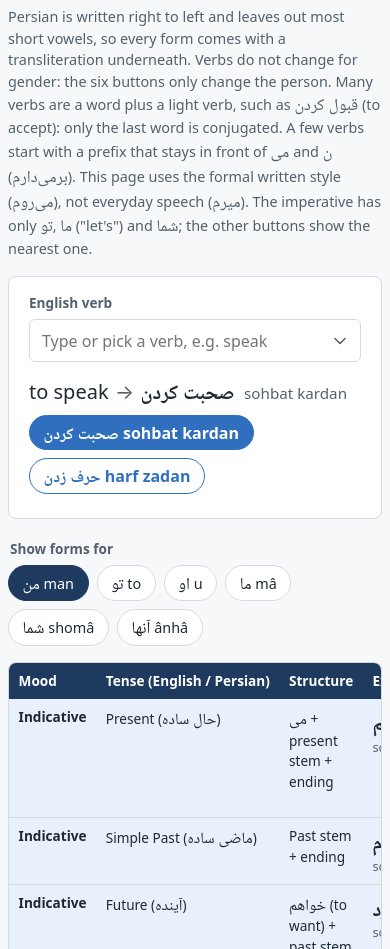
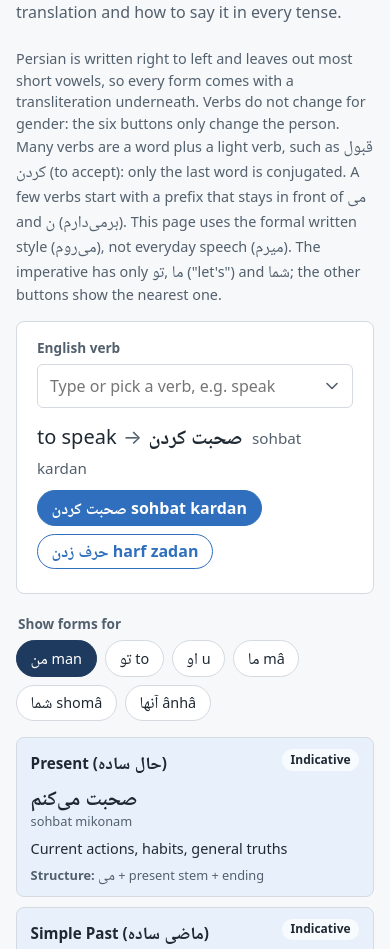
Before and after one commit to miguelzuleta/verbs, a plain HTML site: page farsi/index.html in a window 390 px wide. Shown: the part 128-1077 px from the top of the page. Drawn offline with Linux system fonts and the light colour scheme.

Commit message:
Add files via upload

```diff
--- a/shared/page.js
+++ b/shared/page.js
@@ -6,7 +6,8 @@
  * buttons, the person selector, the table of examples and the "show more"
  * button. It expects the markup every index.html shares (#verb-input,
  * #verb-list, #message, #result, #example-head, #toggle-tenses, the
- * input[name="person"] radios and td[data-tense] example cells). The table and
+ * input[name="person"] radios, the #tense-table table with its five cells per row,
+ * and td[data-tense] example cells). The table and
  * its button are hidden by styles.css until this file adds `ready` to <body>,
  * which it does once the table is filled in and collapsed.
  *
@@ -60,6 +61,15 @@
     const extraRows = [...exampleCells]
       .filter(cell => !core.has(cell.dataset.tense))
       .map(cell => cell.closest('tr'));
+
+    // On narrow screens styles.css lays the rows out as cards, and some browsers
+    // stop treating a table as a table once its display is changed. Saying what
+    // each part is keeps it a table for screen readers in both layouts.
+    const table = document.getElementById('tense-table');
+    const roles = { table: 'table', thead: 'rowgroup', tbody: 'rowgroup', tr: 'row', th: 'columnheader', td: 'cell' };
+    for (const part of [table, ...table.querySelectorAll('thead, tbody, tr, th, td')]) {
+      part.setAttribute('role', roles[part.localName]);
+    }
 
     const englishVerbs = Object.keys(verbs).sort();
     const state = { english: initialVerb, choice: 0, person: 0, expanded: false };
--- a/shared/styles.css
+++ b/shared/styles.css
@@ -13,7 +13,7 @@
 
 body {
   margin: 0;
-  padding: 2rem 1rem;
+  padding: 1rem;
   font-family: system-ui, -apple-system, "Segoe UI", Roboto, sans-serif;
   color: var(--text);
   background: #f7f8fa;
@@ -192,7 +192,10 @@ tr.indicative  { background: var(--indicative); }
 tr.subjunctive { background: var(--subjunctive); }
 tr.imperative  { background: var(--imperative); }
 
-tbody tr:hover { filter: brightness(0.96); }
+/* Only where there is a real pointer; on a touch screen :hover sticks after a tap. */
+@media (hover: hover) {
+  tbody tr:hover { filter: brightness(0.96); }
+}
 
 td.mood { font-weight: 600; }
 td.example { font-weight: 600; white-space: nowrap; }
@@ -218,8 +221,110 @@ td.example { font-weight: 600; white-space: nowrap; }
 body:not(.ready) .table-wrap,
 body:not(.ready) .toggle { display: none; }
 
-@media (max-width: 700px) {
-  body { padding: 1rem 0.5rem; }
-  table { font-size: 0.85rem; }
-  th, td { padding: 0.5rem 0.6rem; }
+/*
+ * Narrow screens (phones, small tablets in portrait): the same markup, laid out
+ * as one card per tense instead of a five-column table. Five columns do not fit
+ * a phone: the example column, the one that matters, ended up off-screen behind
+ * a sideways scroll. The rows are restyled, not rebuilt, so page.js, the "show
+ * more" button and all sixteen index.html files work unchanged. Every row has
+ * the same five cells, in this order, which is what the :nth-child rules below
+ * rely on:
+ *
+ *   1 mood  2 tense  3 structure  4 example  5 primary use
+ *
+ *   +----------------------------------+
+ *   | Present (Presente)    Indicative |   tense, mood badge
+ *   | hablo                            |   example
+ *   | Current actions, habits...       |   primary use
+ *   | Structure: Simple                |   structure
+ *   +----------------------------------+
+ *
+ * The header row is not needed (each card says what it is) so it is hidden from
+ * sight but stays for screen readers. page.js gives the table, rows and cells
+ * explicit roles, because some browsers drop the table semantics once a table's
+ * display is changed.
+ */
+@media (max-width: 760px) {
+  .table-wrap {
+    overflow: visible;
+    background: none;
+    border: none;
+    border-radius: 0;
+  }
+
+  table, tbody { display: block; }
+
+  thead {
+    position: absolute;
+    width: 1px;
+    height: 1px;
+    overflow: hidden;
+    clip-path: inset(50%);
+    white-space: nowrap;
+  }
+
+  tbody tr {
+    display: grid;
+    grid-template-columns: minmax(0, 1fr) auto;
+    grid-template-areas:
+      "tense   mood"
+      "example example"
+      "use     use"
+      "struct  struct";
+    column-gap: 0.75rem;
+    row-gap: 0.2rem;
+    margin-bottom: 0.6rem;
+    padding: 0.7rem 0.85rem;
+    border: 1px solid var(--border);
+    border-radius: 8px;
+  }
+
+  /* display: grid above would otherwise win over the hidden attribute */
+  tbody tr[hidden] { display: none; }
+
+  tbody tr td {
+    display: block;
+    min-width: 0;
+    padding: 0;
+    border-top: none;
+  }
+
+  tbody tr td:nth-child(1) {          /* mood: a small badge in the corner */
+    grid-area: mood;
+    align-self: start;
+    padding: 0.1rem 0.55rem;
+    font-size: 0.75rem;
+    white-space: nowrap;
+    background: rgba(255, 255, 255, 0.7);
+    border-radius: 999px;
+  }
+
+  tbody tr td:nth-child(2) {          /* tense: the card's title */
+    grid-area: tense;
+    font-weight: 600;
+  }
+
+  tbody tr td.example {               /* example: the thing being looked up */
+    grid-area: example;
+    margin: 0.2rem 0;
+    font-size: 1.1rem;
+    white-space: normal;
+    overflow-wrap: anywhere;
+  }
+
+  tbody tr td:nth-child(5) {          /* primary use */
+    grid-area: use;
+    font-size: 0.9rem;
+  }
+
+  tbody tr td:nth-child(3) {          /* structure: small print */
+    grid-area: struct;
+    font-size: 0.8rem;
+    color: var(--muted);
+  }
+
+  tbody tr td:nth-child(3)::before {
+    content: "Structure: ";
+    font-weight: 600;
+  }
 }
```
